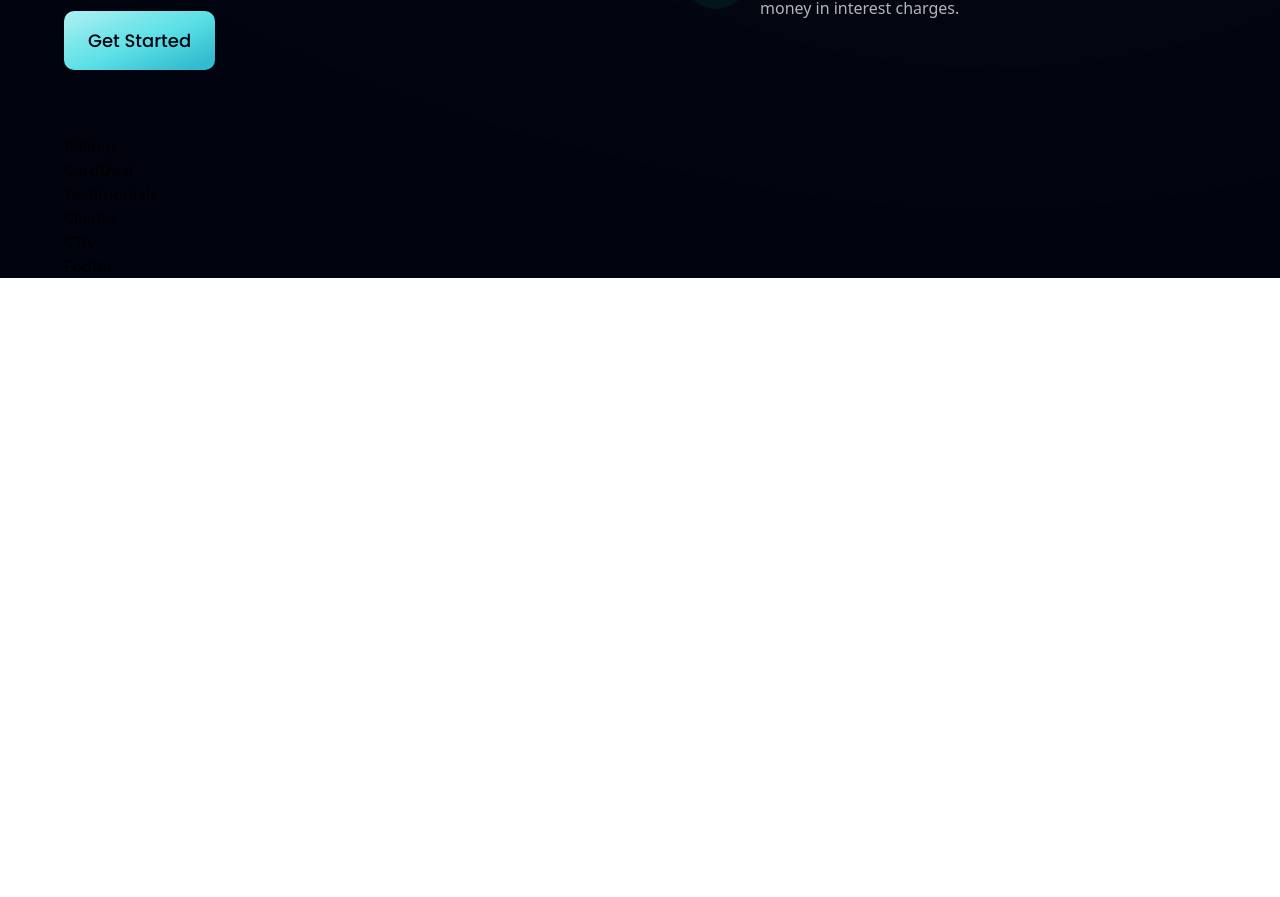
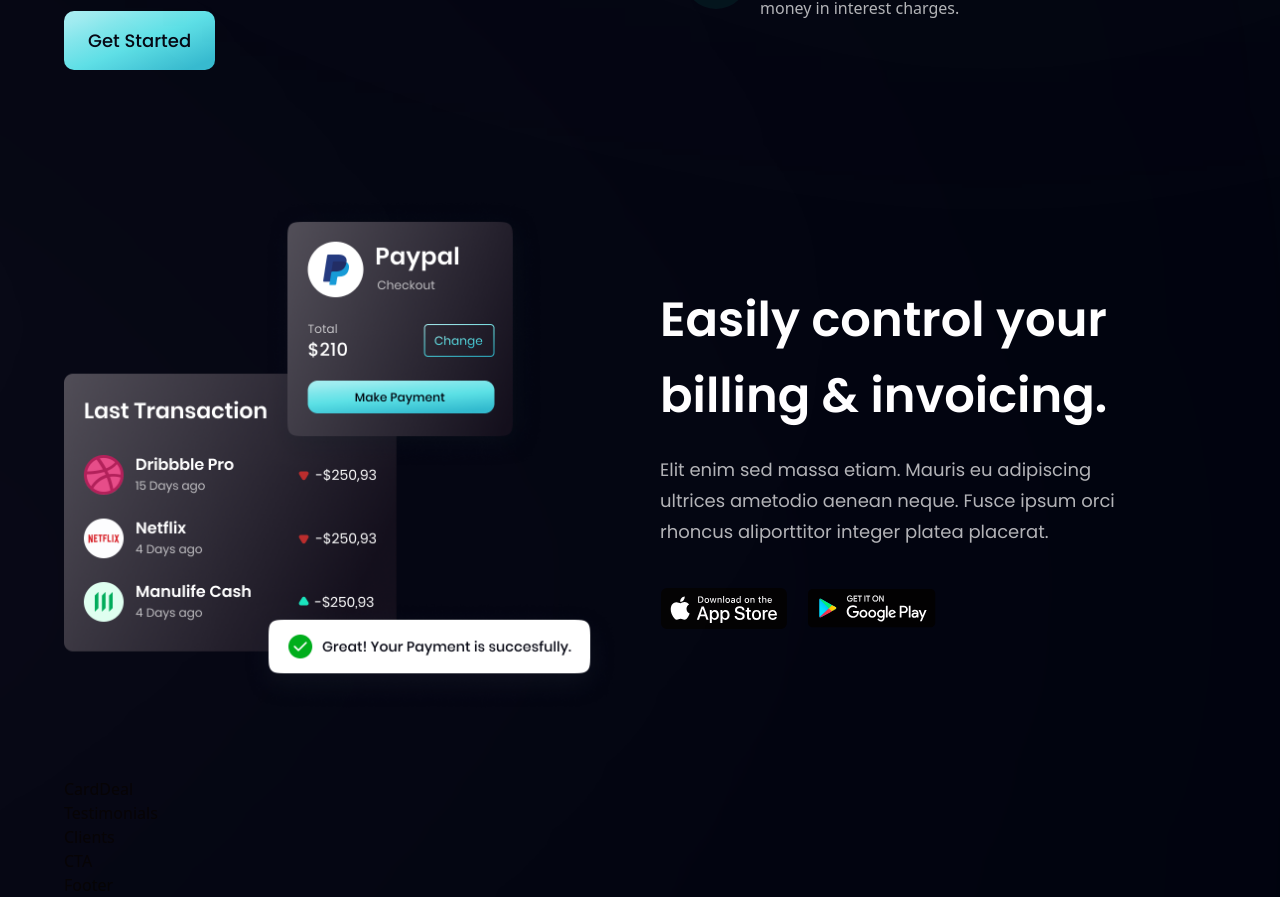
Before and after one commit to lakshayyadav-dev/Bank-Website-React, a React (Vite) app in the folder bank_website/: page / in a window 1280 px wide. Shown: the part 1412-2309 px from the top of the page. Before the commit the page ends 1690 px from the top, so only its background shows below. Built offline with nearby package versions, Linux system fonts and the light colour scheme.

Commit message:
Created the Billing section.

```diff
--- a/bank_website/src/components/Billing.jsx
+++ b/bank_website/src/components/Billing.jsx
@@ -1,9 +1,29 @@
-import React from 'react'
+import React from "react";
+import { apple, bill, google } from "../assets";
+import styles, { layout } from "../styles";
 
-const Billings = () => {
-  return (
-    <div>Billings</div>
-  )
-}
+const Billings = () => (
+	<section id="product" className={layout.sectionReverse}>
+		<div className={layout.sectionImgReverse}>
+			<img src={bill} alt="billing" className="w-[100%] h-[100%] relative z-[5]" />
 
-export default Billings
+			<div className="absolute z-[3] -left-1/2 top-0 w-[50%] h-[50%] rounded-full white__gradient" />
+			<div className="absolute z-[0] -left-1/2 bottom-0 w-[50%] h-[50%] rounded-full pink__gradient" />
+		</div>
+
+		<div className={layout.sectionInfo}>
+			<h2 className={styles.heading2}>
+				Easily control your <br className="sm:block hidden" /> billing & invoicing.
+			</h2>
+
+			<p className={`${styles.paragraph} max-w-[470px] mt-5`}>Elit enim sed massa etiam. Mauris eu adipiscing ultrices ametodio aenean neque. Fusce ipsum orci rhoncus aliporttitor integer platea placerat.</p>
+
+			<div className="flex flex-row flex-wrap sm:mt-10 mt-6">
+				<img src={apple} alt="app store" className="w-[128px] h-[42px] object-contain mr-5 cursor-pointer" />
+				<img src={google} alt="google play" className="w-[128px] h-[42px] object-contain cursor-pointer" />
+			</div>
+		</div>
+	</section>
+);
+
+export default Billings;
```
